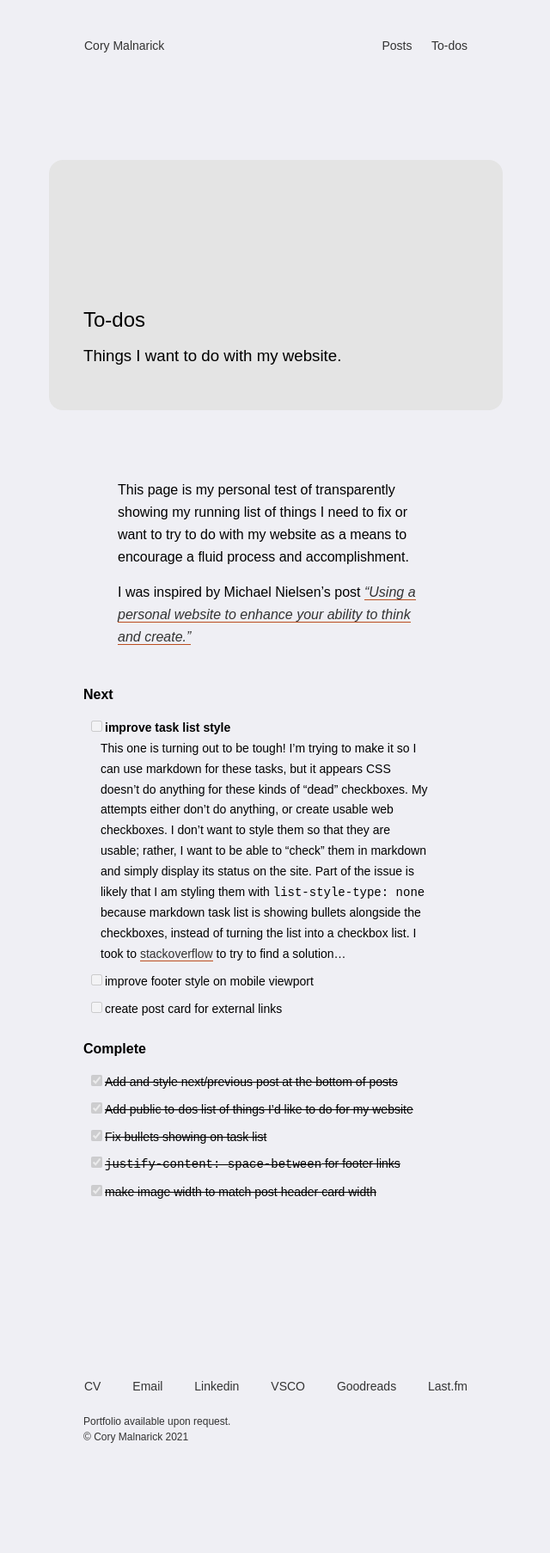
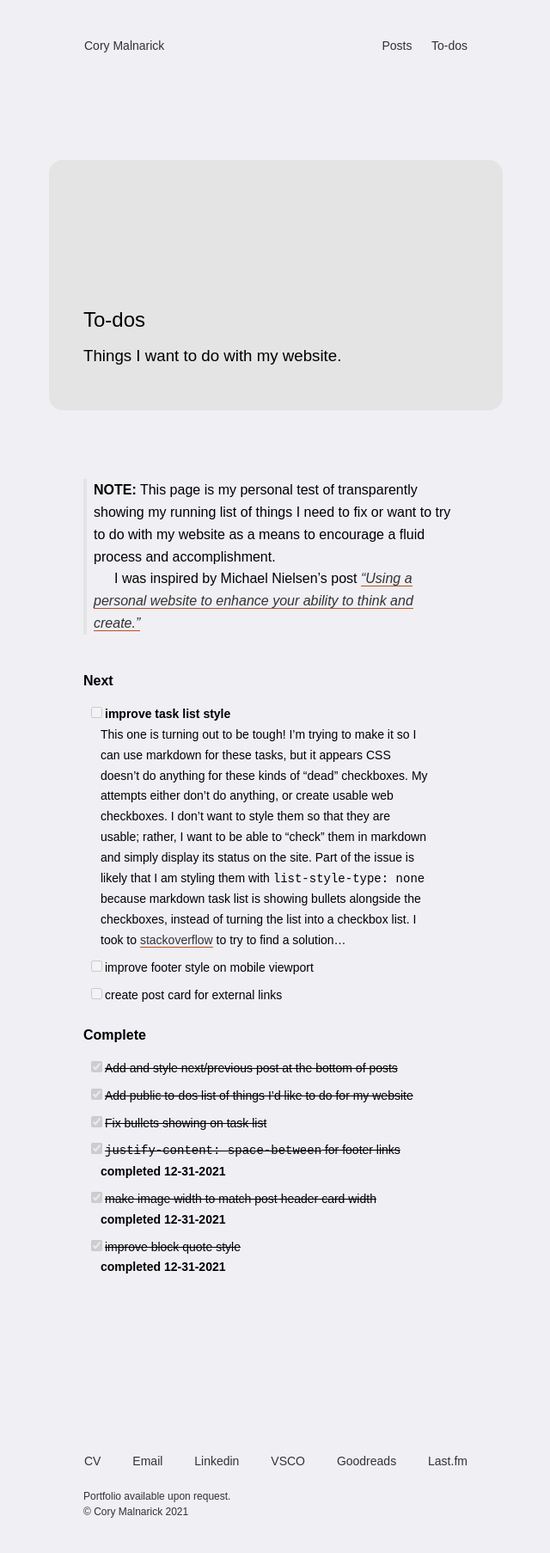
Before and after one commit to foundmonster/foundmonster.github.io, a Jekyll site: the page built from to-dos.md, in a window 1280 px wide. Shown: the whole page at 86% size, without its empty margins (319-959 px from the left). Built offline with Jekyll 4.4.1, drawn with Linux system fonts in a browser that asks for light colours; some web fonts are replaced; before the commit the page ends 1719 px from its top, so only the background shows below that.

Commit message:
improved blockquote style; added to-dos

````diff
--- a/_sass/main.scss
+++ b/_sass/main.scss
@@ -172,7 +172,11 @@ img {
     background-repeat: no-repeat;
 }
 
-
+blockquote {
+    border-left: 4px solid #e4e4e4;
+    margin: 1em 0px;
+    padding: 0em .5em;
+}
 
 /* GRIDS */
 
--- a/to-dos.md
+++ b/to-dos.md
@@ -3,8 +3,8 @@ layout: post
 title: To-dos
 description: Things I want to do with my website.
 ---
-> This page is my personal test of transparently showing my running list of things I need to fix or want to try to do with my website as a means to encourage a fluid process and accomplishment.
-
+> **NOTE:** This page is my personal test of transparently showing my running list of things I need to fix or want to try to do with my website as a means to encourage a fluid process and accomplishment.
+>
 > I was inspired by Michael Nielsen's post [_"Using a personal website to enhance your ability to think and create."_](https://mnielsen.github.io/wn/website_enhance.html#fnref4)
 
 <br>
@@ -20,5 +20,6 @@ This one is turning out to be tough! I'm trying to make it so I can use markdown
 - [x] ~~Add and style next/previous post at the bottom of posts~~
 - [x] ~~Add public to-dos list of things I'd like to do for my website~~
 - [x] ~~Fix bullets showing on task list~~
-- [x] ~~```justify-content: space-between``` for footer links~~
-- [x] ~~make image width to match post header card width~~
+- [x] ~~```justify-content: space-between``` for footer links~~ **completed 12-31-2021**
+- [x] ~~make image width to match post header card width~~ **completed 12-31-2021**
+- [x] ~~improve block quote style~~ <br>**completed 12-31-2021**
````
